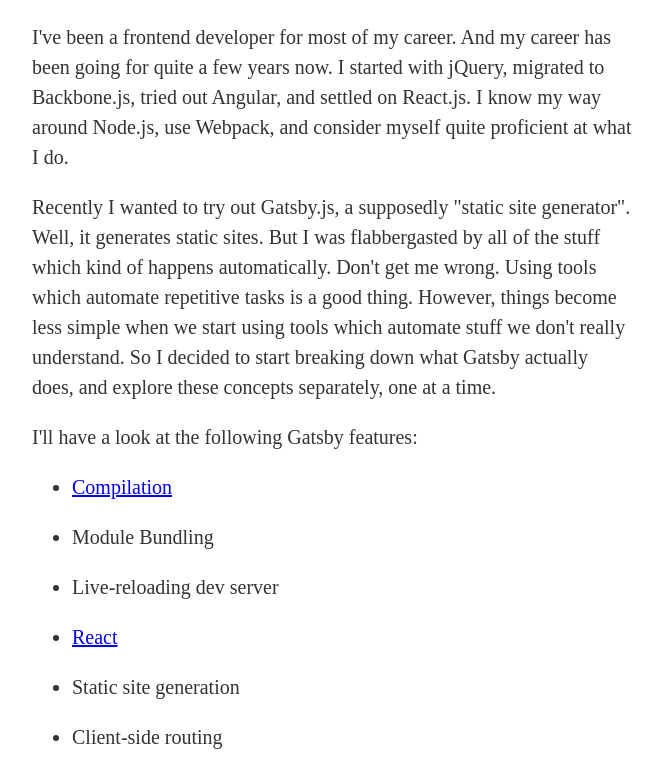
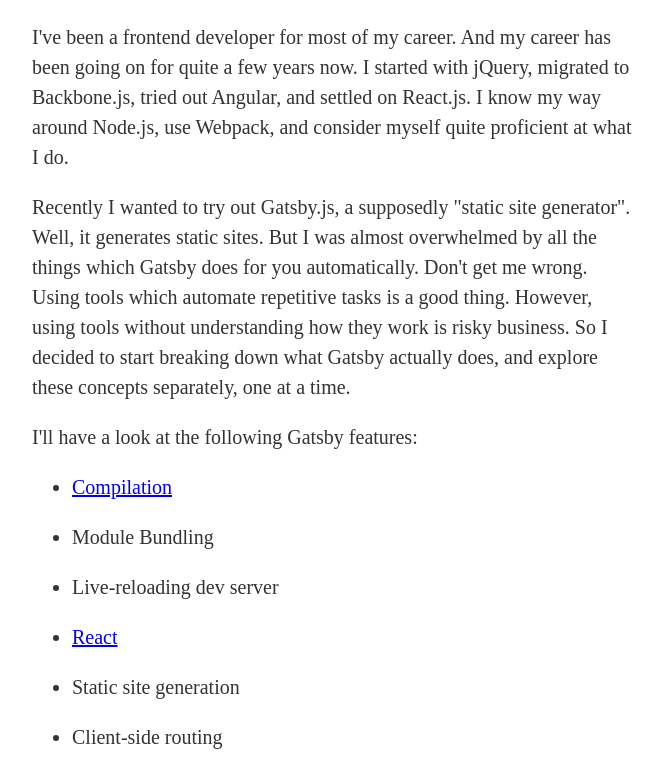
Before and after one commit to timkg/timkg.de, a Gatsby site: page / in a window 1280 px wide. Shown: the part 106-878 px from the top of the page, without its empty margins (292-952 px from the left). Built offline with nearby package versions, Linux system fonts and the light colour scheme; Gatsby itself is replaced by a stand-in of ours.

Commit message:
editing of intro

```diff
--- a/src/pages/index.js
+++ b/src/pages/index.js
@@ -9,17 +9,17 @@
                 <h1>What the Gatsby</h1>
                 <p>
                     I've been a frontend developer for most of my career.
-                    And my career has been going for quite a few years now.
+                    And my career has been going on for quite a few years now.
                     I started with jQuery, migrated to Backbone.js,
                     tried out Angular, and settled on React.js. I know my way around Node.js, use Webpack,
                     and consider myself quite proficient at what I do.
                 </p>
                 <p>
                     Recently I wanted to try out Gatsby.js, a supposedly "static site generator". Well,
-                    it generates static sites. But I was flabbergasted by all of the stuff which
-                    kind of happens automatically. Don't get me wrong. Using tools which automate repetitive tasks is
-                    a good thing. However, things become less simple when we start using
-                    tools which automate stuff we don't really understand. So I decided to start breaking down
+                    it generates static sites. But I was almost overwhelmed by all the things which
+                    Gatsby does for you automatically. Don't get me wrong. Using tools which automate repetitive tasks is
+                    a good thing. However, using tools without understanding how they work
+                    is risky business. So I decided to start breaking down
                     what Gatsby actually does, and explore these concepts separately, one at a time.
                 </p>
                 <p>
```
